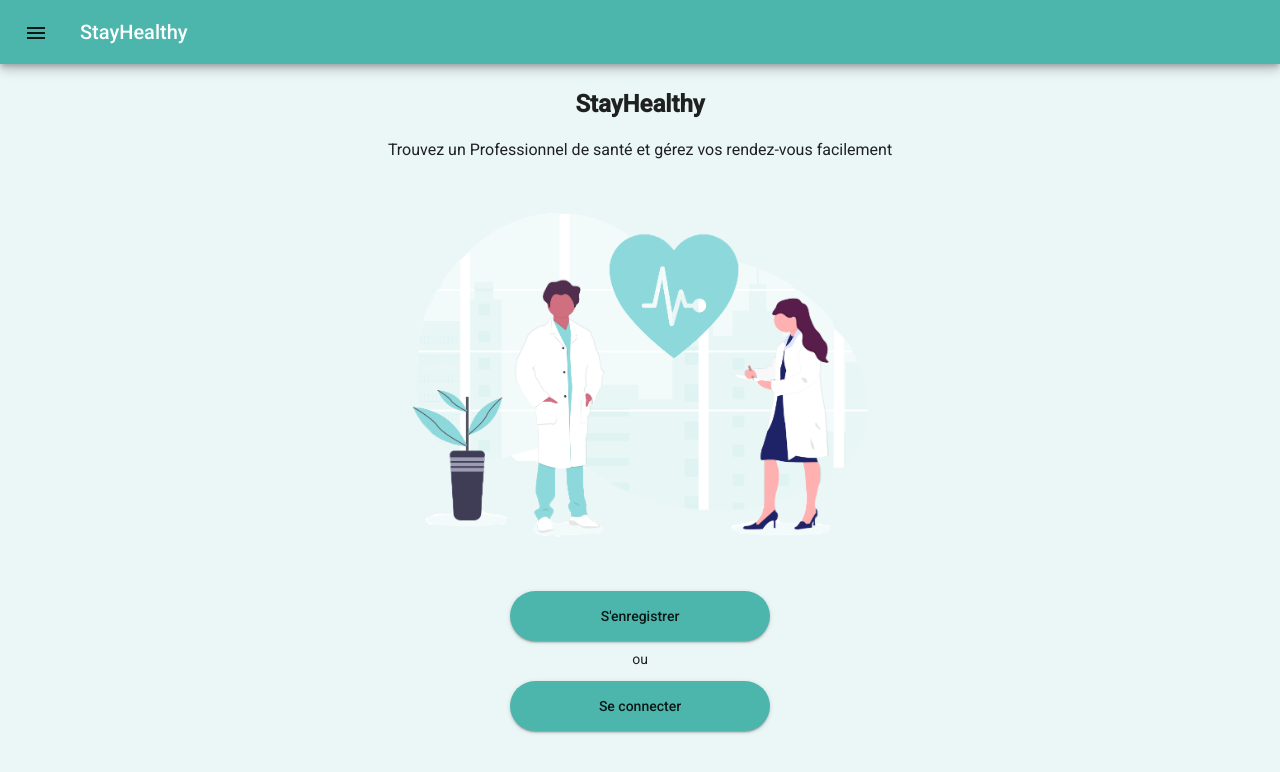
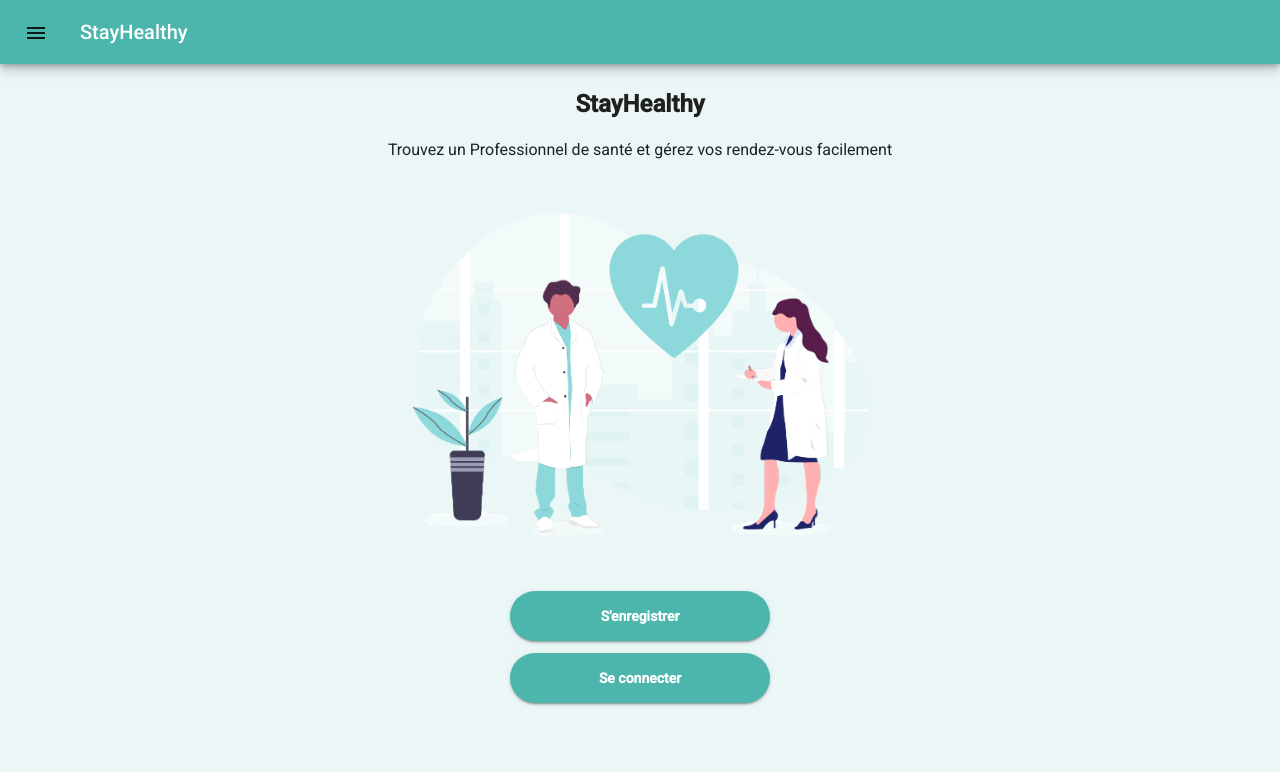
Before and after one commit to elhadja/stayHealthy, an Angular app in the folder frontend/: page / in a window 1280 px wide. Shown: the top 772 px of the page. Built offline with nearby package versions, Linux system fonts and the light colour scheme.

Commit message:
Doctor undraw

```diff
--- a/frontend/src/app/views/doctor/doctor.component.html
+++ b/frontend/src/app/views/doctor/doctor.component.html
@@ -1,4 +1,6 @@
 <div class="container mt-4">
-  <h1>Homepage for doctor works!</h1>
-  <img src="assets/files/undraw_No_data_re_kwbl.png">
+  <h1 style="text-align: center; font-family: -apple-system, BlinkMacSystemFont, 'Segoe UI', Roboto, Oxygen, Ubuntu, Cantarell, 'Open Sans', 'Helvetica Neue', sans-serif;">
+    Bienvenue Docteur {{ name }}
+  </h1>
+  <img style="position: absolute; left: 0; bottom: 0;" src="assets/files/doctors.png">
 </div>
--- a/frontend/src/app/views/doctor/doctor.component.ts
+++ b/frontend/src/app/views/doctor/doctor.component.ts
@@ -8,6 +8,7 @@ import { Router } from '@angular/router';
   styleUrls: ['./doctor.component.css']
 })
 export class DoctorComponent implements OnInit {
+  name = 'Brad';
 
   private profile: string | undefined;
   constructor(private tools: InteractionsService, private router: Router) {  }
--- a/frontend/src/app/views/homepage/homepage.component.html
+++ b/frontend/src/app/views/homepage/homepage.component.html
@@ -5,11 +5,11 @@
   </h3>
   <img src="assets/files/undraw_medicine_b1ol.png">
   <div class="buttons">
-      <button mat-raised-button color="primary" routerLink="/signup">
+      <button mat-raised-button color="primary" routerLink="/signup" style="color: white; font-weight: bold;">
         S'enregistrer
       </button>
-      <p class="mt-2">ou</p>
-      <button mat-raised-button color="primary" routerLink="/login">
+      <p class="mt-2"></p>
+      <button mat-raised-button color="primary" routerLink="/login" style="color: white; font-weight: bold;">
         Se connecter
       </button>
     </div>
--- a/frontend/src/app/views/log-in/log-in.component.html
+++ b/frontend/src/app/views/log-in/log-in.component.html
@@ -1,6 +1,6 @@
 <div class="container mt-4">
   <div class="login">
-    <h1>Bienvenue</h1>
+    <h1 style="font-weight: bold;">Bienvenue</h1>
     <img src="assets/files/undraw_welcome_3gvl.png">
     <h3>Afin de gérer vos rendez-vous médicaux avec StayHealthy</h3>
 
@@ -31,7 +31,7 @@
       <br>
 
       <div class="ml-2 mt-4">
-        <button mat-raised-button color="primary" type="submit">Connection</button>
+        <button mat-raised-button color="primary" type="submit" style="color: white; font-weight: bold; font-family: -apple-system, BlinkMacSystemFont, 'Segoe UI', Roboto, Oxygen, Ubuntu, Cantarell, 'Open Sans', 'Helvetica Neue', sans-serif;">Se connecter</button>
         <mat-error *ngIf="loginFailed !== ''">{{loginFailed}}</mat-error>
       </div>
 
```
Also changed, not shown: frontend/src/assets/files/doctors.png (added).
